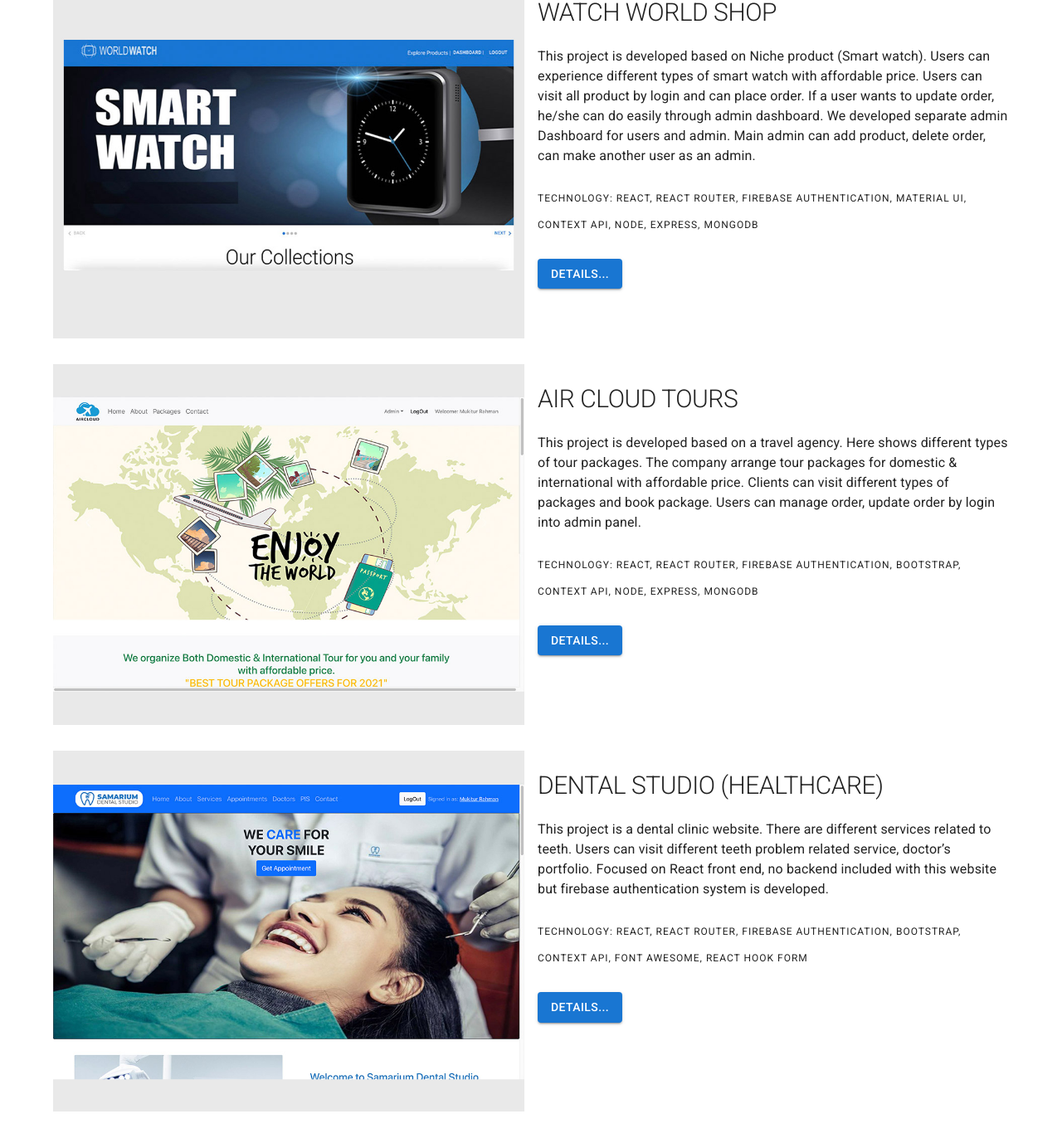
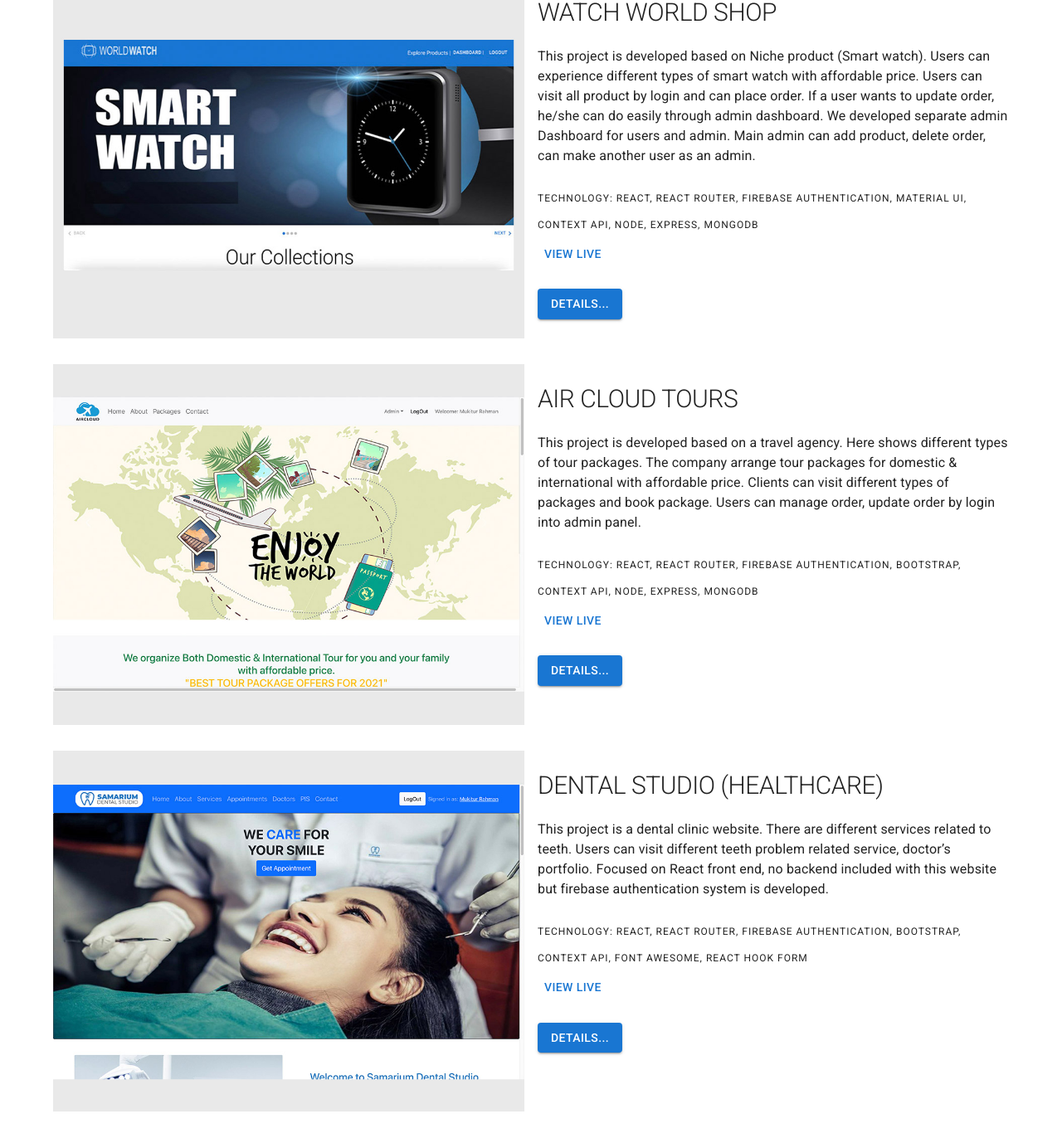
Before and after one commit to mukitur/Portfolio-Mukitur, a React (Create React App) app: page / in a window 1280 px wide. Shown: the part 868-2246 px from the top of the page at 83% size. Built offline with nearby package versions, Linux system fonts and the light colour scheme.

Commit message:
finalize

```diff
--- a/src/Pages/AllPortfolio/AirCloud/AirCloud.js
+++ b/src/Pages/AllPortfolio/AirCloud/AirCloud.js
@@ -7,6 +7,9 @@ import prj2 from '../../../images/portfolio/Tours/travel2.jpg';
 import prj3 from '../../../images/portfolio/Tours/travel3jpg.jpg';
 
 const AirCloud = () => {
+    const handlewtravelLink = ()=>{
+        window.location.assign("https://aircloud-tours.web.app/ ")
+    }
     return (
         <div>
             <Navigation></Navigation>
@@ -23,7 +26,7 @@ const AirCloud = () => {
                 Technology:  React, React Router, Firebase authentication, Material UI, Context API, Node, Express, MongoDB
                 </Typography><br/>
                 <Typography variant="h6">
-                    Live Site: https://aircloud-tours.web.app/
+                    <span onClick={handlewtravelLink}>Live Site: https://aircloud-tours.web.app/</span>
                 </Typography><br/><br/>
                 <Typography variant="overline">
                     <img style={{width: '50%'}} src={prj1} alt=""/>
--- a/src/Pages/AllPortfolio/DentalStudio/DentalStudio.js
+++ b/src/Pages/AllPortfolio/DentalStudio/DentalStudio.js
@@ -5,6 +5,9 @@ import Navigation from '../../../Shared/Navigation/Navigation';
 import prj1 from '../../../images/portfolio/dental/dental1.jpg';
 
 const DentalStudio = () => {
+    const handleDentalLink = ()=>{
+        window.location.assign("https://samarium-dental-studio.web.app/ ")
+    }
     return (
         <div>
             <Navigation></Navigation>
@@ -21,7 +24,7 @@ const DentalStudio = () => {
                 Technology:  React, React Router, Firebase authentication, Bootstrap, Context API, Font Awesome, React Hook Form
                 </Typography><br/>
                 <Typography variant="h6">
-                    Live Site: https://samarium-dental-studio.web.app/
+                    <span onClick={handleDentalLink}>Live Site: https://samarium-dental-studio.web.app/</span>
                 </Typography><br/><br/>
                 <Typography variant="overline">
                     <img style={{width: '50%'}} src={prj1} alt=""/>
--- a/src/Pages/AllPortfolio/WatchWorld/WatchWorld.js
+++ b/src/Pages/AllPortfolio/WatchWorld/WatchWorld.js
@@ -8,6 +8,9 @@ import prj3 from '../../../images/portfolio/smart-watch/sw3.jpg';
 import { Link } from 'react-router-dom';
 
 const WatchWorld = () => {
+    const handlewatchworldLink = ()=>{
+        window.location.assign("https://watch-world-14cd8.web.app/ ")
+    }
     return (
         <div>
             <Navigation></Navigation>
@@ -24,7 +27,7 @@ const WatchWorld = () => {
                     Technology:  React, React Router, Firebase authentication, Material UI, Context API, Node, Express, MongoDB
                 </Typography><br/>
                 <Typography variant="h6">
-                    Live Site: https://watch-world-14cd8.web.app/
+                    Live Site:<span onClick={handlewatchworldLink}> https://watch-world-14cd8.web.app/ </span>
                 </Typography><br/><br/>
                 <Typography variant="overline">
                     <img style={{width: '50%'}} src={prj1} alt=""/>
--- a/src/Pages/Home/Banner/Banner.js
+++ b/src/Pages/Home/Banner/Banner.js
@@ -21,6 +21,12 @@ const Banner = () => {
         display: 'flex',
         alignItems: 'center',
         height: 500
+    }
+    const linkedinLink = ()=>{
+        window.location.assign("https://www.linkedin.com/in/mukiturrahman/")
+    }
+    const githubLink = ()=>{
+        window.location.assign("https://github.com/mukitur")
     }
     return (
         <div style={{backgroundColor: '#f8f8f8'}}>
@@ -46,8 +52,8 @@ const Banner = () => {
                             </Typography>
                             <br/>
                             <Box className="banner-icon">
-                                <LinkedInIcon/>
-                                <GitHubIcon/>
+                                <LinkedInIcon onClick={linkedinLink}/>
+                                <GitHubIcon onClick={githubLink}/>
                             </Box>
                         </Box>
                     </Grid>
--- a/src/Pages/Home/HomeProjects/HomeProjects.js
+++ b/src/Pages/Home/HomeProjects/HomeProjects.js
@@ -6,6 +6,16 @@ import proj3 from '../../../images/portfolio/dental/dental1.jpg';
 import { Link } from 'react-router-dom';
 
 const HomeProjects = () => {
+    const handlewatchworldLink = ()=>{
+        window.location.assign("https://watch-world-14cd8.web.app/ ")
+    }
+    const handlewtravelLink = ()=>{
+        window.location.assign("https://aircloud-tours.web.app/ ")
+    }
+    const handleDentalLink = ()=>{
+        window.location.assign("https://samarium-dental-studio.web.app/ ")
+    }
+
     return (
         <div>
             <Container>
@@ -26,6 +36,10 @@ const HomeProjects = () => {
                         <br/>
                         <Typography variant="overline">
                             Technology:  React, React Router, Firebase authentication, Material UI, Context API, Node, Express, MongoDB
+                        </Typography>
+                        <br/>
+                        <Typography  variant="overline">
+                            <Button onClick={handlewatchworldLink}  >View Live</Button>
                         </Typography>
                         <br/><br/>
 
@@ -51,6 +65,9 @@ const HomeProjects = () => {
                         <br/>
                         <Typography variant="overline">
                             Technology:  React, React Router, Firebase authentication, Bootstrap, Context API, Node, Express, MongoDB
+                        </Typography><br/>
+                        <Typography  variant="overline">
+                            <Button onClick={handlewtravelLink}  >View Live</Button>
                         </Typography>
                         <br/><br/>
 
@@ -76,6 +93,9 @@ const HomeProjects = () => {
                         <br/>
                         <Typography variant="overline">
                             Technology:  React, React Router, Firebase authentication, Bootstrap, Context API, Font Awesome, React Hook Form
+                        </Typography><br/>
+                        <Typography  variant="overline">
+                            <Button onClick={handleDentalLink}  >View Live</Button>
                         </Typography>
                         <br/><br/>
 
```
